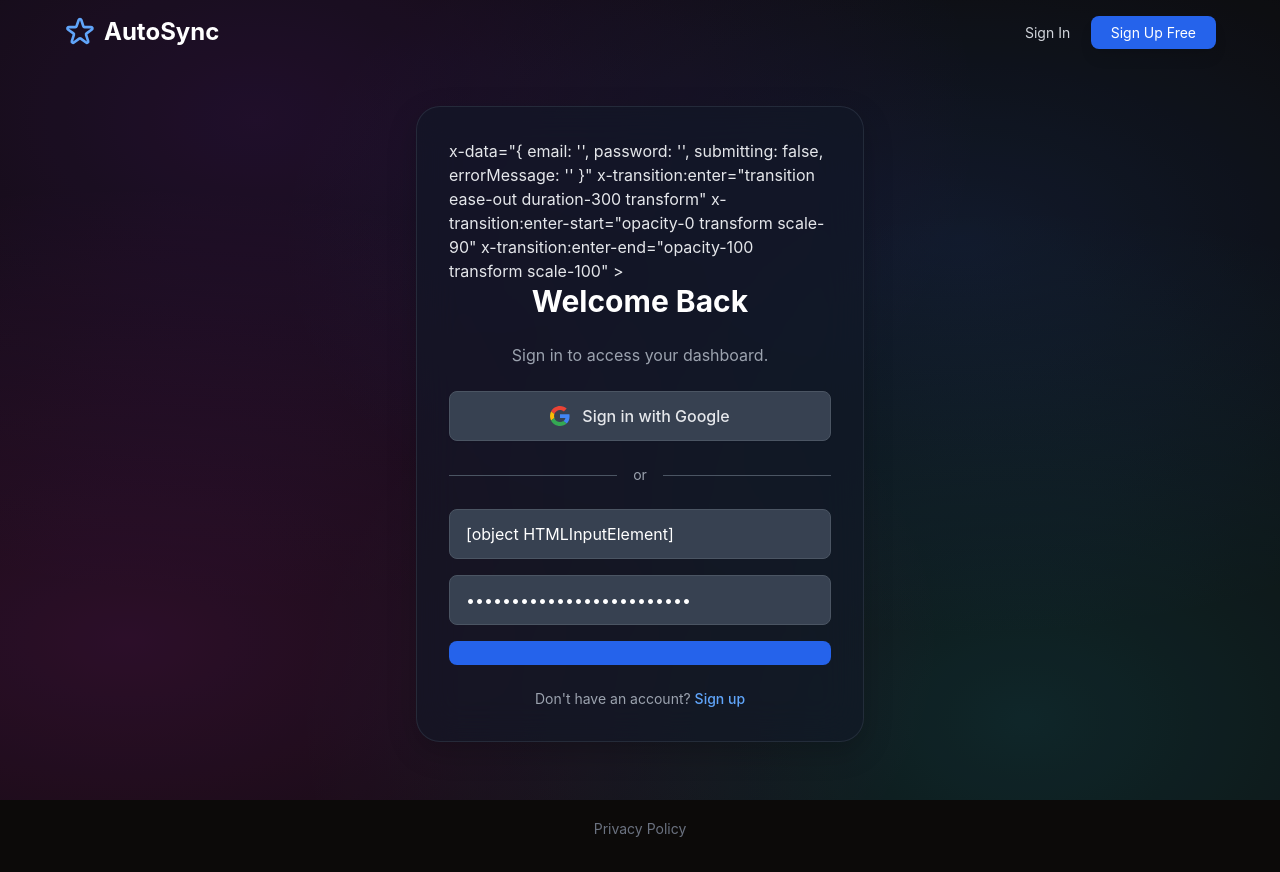
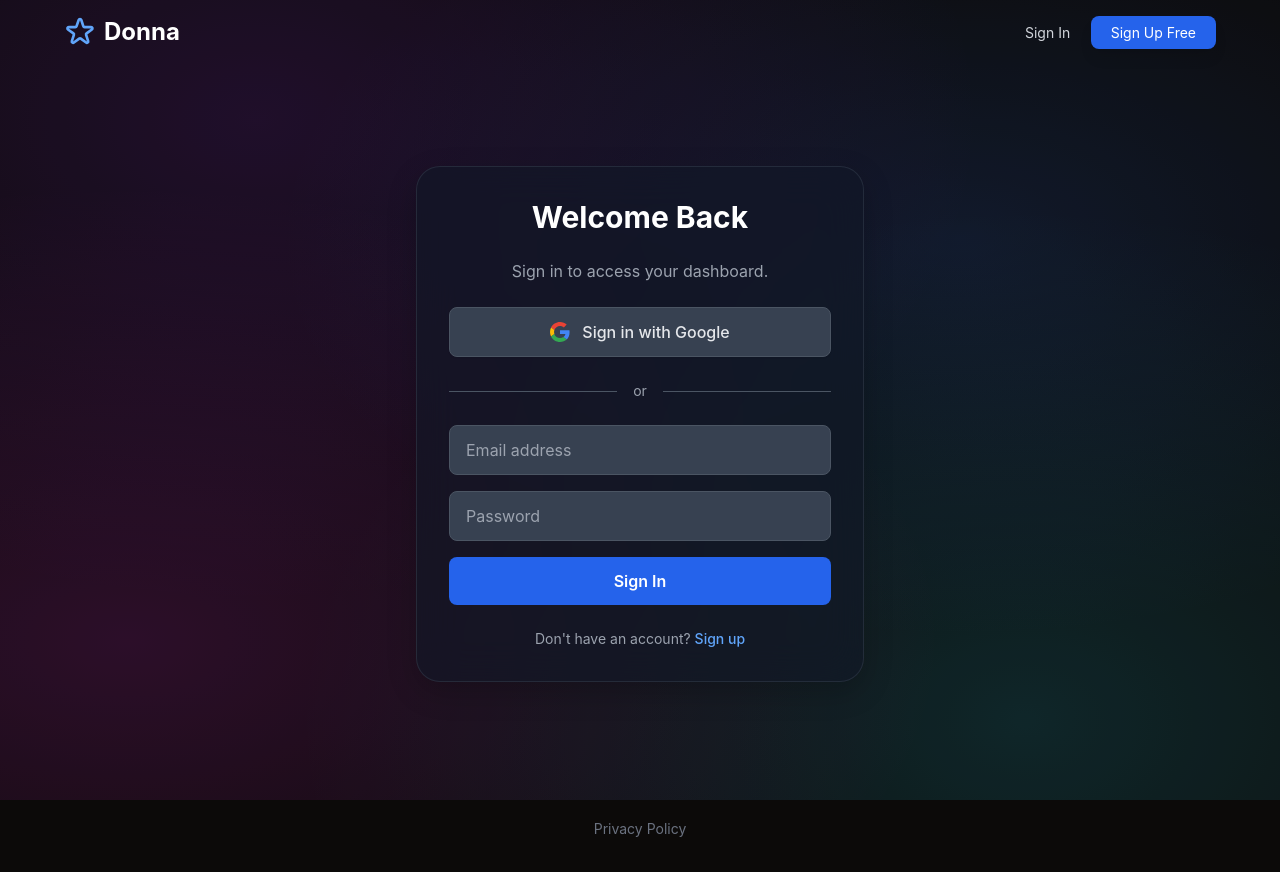
Before and after one commit to BETTlM/Secretary, a Flask app: page /login in a window 1280 px wide. Run offline with Flask 3, Linux system fonts and the light colour scheme; some libraries are stand-ins or nearby versions; some web fonts are replaced.

Commit message:
Revert "2025-11-05 21:39:41"
This reverts commit e5d1c8060e85a39c17de94d83d2524b0071e2f4b.

```diff
--- a/templates/index.html
+++ b/templates/index.html
@@ -1,5 +1,5 @@
 {% extends "layout.html" %}
-{% block title %}AutoSync AI - Your Personal WhatsApp Assistant{% endblock %}
+{% block title %}Donna AI - Your Personal WhatsApp Secretary{% endblock %}
 
 {% block content %}
 <div class="text-center"
@@ -8,7 +8,6 @@
      x-transition:enter-start="opacity-0 translate-y-10"
      x-transition:enter-end="opacity-100 translate-y-0">
 
-    <!-- Hero Section -->
     <h1 class="text-5xl md:text-7xl font-extrabold text-white leading-tight">
         Never Miss a Deadline
         <br>
@@ -31,7 +30,6 @@
         </a>
     </div>
 
-    <!-- Feature Bento Box -->
     <div class="mt-24 max-w-5xl mx-auto grid grid-cols-1 md:grid-cols-3 gap-6">
 
         <div class="glass-card p-6 md:col-span-1 transform transition-all duration-300 hover:scale-105 hover:border-blue-400">
--- a/templates/layout.html
+++ b/templates/layout.html
@@ -4,32 +4,19 @@
     <meta charset="UTF-8">
     <meta name="viewport" content="width=device-width, initial-scale=1.0">
 
-    <!-- Page Title -->
-    <title>{% block title %}AutoSync AI{% endblock %}</title>
+    <title>{% block title %}Donna AI{% endblock %}</title>
 
-    <!-- Fonts & Scripts -->
     <link rel="preconnect" href="https://rsms.me/">
     <link rel="stylesheet" href="https://rsms.me/inter/inter.css">
     <script src="https://cdn.tailwindcss.com"></script>
     <script defer src="https://cdn.jsdelivr.net/npm/alpinejs@3.x.x/dist/cdn.min.js"></script>
 
-    <!--
-    NEW: FIREBASE SDKs
-    We load these in the <head> so they are ready for the login forms.
-    -->
-    <script src="https://www.gstatic.com/firebasejs/8.10.1/firebase-app.js"></script>
-    <script src="https://www.gstatic.com/firebasejs/8.10.1/firebase-auth.js"></script>
-    <!-- Our custom Firebase functions -->
-    <script src="{{ url_for('static', filename='firebase-init.js') }}"></script>
-
     <style>
-        /* Base Font */
         body {
             font-family: 'Inter', sans-serif;
             overflow-x: hidden;
         }
 
-        /* The new Mesh Gradient Background (CSS Only) */
         body::before {
             content: '';
             position: fixed;
@@ -39,7 +26,7 @@
             height: 100vh;
             z-index: -1;
             opacity: 0.8;
-            background-color: #0c0a09; /* stone-950 */
+            background-color: #0c0a09;
             background-image:
                 radial-gradient(at 20% 15%, hsla(272, 76%, 53%, 0.2) 0px, transparent 50%),
                 radial-gradient(at 75% 30%, hsla(220, 80%, 55%, 0.2) 0px, transparent 50%),
@@ -54,37 +41,30 @@
             100% { background-position: 0% 50%; }
         }
 
-        /* The "Glassmorphism" Card Style */
         .glass-card {
-            background-color: rgba(17, 24, 39, 0.6); /* gray-900 with 60% opacity */
+            background-color: rgba(17, 24, 39, 0.6);
             backdrop-filter: blur(20px);
             -webkit-backdrop-filter: blur(20px);
-            border: 1px solid rgba(55, 65, 81, 0.5); /* gray-700 with 50% opacity */
-            border-radius: 1.5rem; /* rounded-3xl */
+            border: 1px solid rgba(55, 65, 81, 0.5);
+            border-radius: 1.5rem;
             box-shadow: 0 10px 30px rgba(0, 0, 0, 0.2);
         }
-
-        /* Hides Alpine.js elements until they are ready */
-        [x-cloak] { display: none !important; }
     </style>
 </head>
+
 <body class="bg-stone-950 text-gray-200 antialiased">
 
-    <!-- Navigation Bar -->
     <nav class="fixed top-0 left-0 right-0 z-50 p-4">
         <div class="max-w-6xl mx-auto flex justify-between items-center">
             <a href="/" class="text-2xl font-bold text-white flex items-center group">
                 <svg class="w-8 h-8 mr-2 text-blue-400 group-hover:rotate-12 transition-transform duration-300" fill="none" stroke="currentColor" viewBox="0 0 24 24" xmlns="http://www.w3.org/2000/svg"><path stroke-linecap="round" stroke-linejoin="round" stroke-width="2" d="M11.049 2.927c.3-.921 1.603-.921 1.902 0l1.519 4.674a1 1 0 00.95.69h4.915c.969 0 1.371 1.24.588 1.81l-3.976 2.888a1 1 0 00-.363 1.118l1.518 4.674c.3.922-.755 1.688-1.538 1.118l-3.976-2.888a1 1 0 00-1.176 0l-3.976 2.888c-.783.57-1.838-.196-1.538-1.118l1.518-4.674a1 1 0 00-.363-1.118L2.98 10.099c-.783-.57-.38-1.81.588-1.81h4.914a1 1 0 00.95-.69L11.049 2.927z"></path></svg>
-                <span class="group-hover:text-blue-300 transition-colors">AutoSync</span>
+                <span class="group-hover:text-blue-300 transition-colors">Donna</span>
             </a>
             <div>
-                <!--
-                NEW: This nav is now dynamic. It checks the *server* session.
-                The signOut() function is from firebase-init.js
-                -->
-                {% if session.get('user_id') %}
+
+                {% if session.get('user') %}
                     <a href="/dashboard" class="py-2 px-4 text-sm text-gray-300 hover:text-white transition">Dashboard</a>
-                    <button onclick="signOut()" class="py-2 px-5 text-sm bg-blue-600 text-white rounded-lg hover:bg-blue-700 transition transform hover:scale-105 shadow-lg">Logout</button>
+                    <a href="/logout" class="py-2 px-5 text-sm bg-blue-600 text-white rounded-lg hover:bg-blue-700 transition transform hover:scale-105 shadow-lg">Logout</a>
                 {% else %}
                     <a href="/login" class="py-2 px-4 text-sm text-gray-300 hover:text-white transition">Sign In</a>
                     <a href="/register" class="py-2 px-5 text-sm bg-blue-600 text-white rounded-lg hover:bg-blue-700 transition transform hover:scale-105 shadow-lg">Sign Up Free</a>
@@ -93,12 +73,9 @@
         </div>
     </nav>
 
-    <!-- Main content block -->
     <main class="w-full min-h-screen flex items-center justify-center pt-24 pb-12 px-4">
         {% block content %}{% endblock %}
     </main>
-
-    <!-- Footer -->
     <footer class="w-full text-center p-4 pb-8">
         <a href="/privacy" class="text-sm text-gray-500 hover:text-gray-300 transition">
             Privacy Policy
--- a/templates/login.html
+++ b/templates/login.html
@@ -1,14 +1,10 @@
 {% extends "layout.html" %}
-{% block title %}Sign In - AutoSync{% endblock %}
+{% block title %}Sign In - Donna{% endblock %}
 
 {% block content %}
 <div
     class="w-full max-w-md p-8 space-y-6 glass-card"
-    <!--
-      NEW: x-data holds the form state.
-      The errorMessage pulls any server-side flash messages.
-    -->
-    x-data="{ email: '', password: '', submitting: false, errorMessage: '{{ get_flashed_messages(category_filter=['error']) | first or '' }}' }"
+    x-data="{}"
     x-transition:enter="transition ease-out duration-300 transform"
     x-transition:enter-start="opacity-0 transform scale-90"
     x-transition:enter-end="opacity-100 transform scale-100"
@@ -16,19 +12,23 @@
     <h1 class="text-3xl font-bold text-center text-white">Welcome Back</h1>
     <p class="text-center text-gray-400">Sign in to access your dashboard.</p>
 
-    <!-- Error Message -->
-    <div x-show="errorMessage" x-cloak
-         class="p-4 text-sm text-red-200 bg-red-800/50 rounded-lg border border-red-700"
-         role="alert"
-         x-text="errorMessage">
-    </div>
+    {% with messages = get_flashed_messages(with_categories=true) %}
+      {% if messages %}
+        {% for category, message in messages %}
+          {% if category == 'error' %}
+            <div class="p-4 text-sm text-red-200 bg-red-800/50 rounded-lg border border-red-700" role="alert">
+                {{ message }}
+            </div>
+          {% endif %}
+        {% endfor %}
+      {% endif %}
+    {% endwith %}
 
-    <!-- NEW: Google Sign In is now a button that calls JS -->
-    <button @click="signInWithGoogle()"
+    <a href="/auth/google"
        class="flex items-center justify-center w-full px-4 py-3 font-medium text-gray-200 bg-gray-700 border border-gray-600 rounded-lg shadow-sm hover:bg-gray-600 transition duration-150 transform hover:scale-105">
         <svg class="w-5 h-5 mr-3" viewBox="0 0 48 48"><path fill="#EA4335" d="M24 9.5c3.54 0 6.71 1.22 9.21 3.6l6.85-6.85C35.9 2.38 30.47 0 24 0 14.62 0 6.51 5.38 2.56 13.22l7.98 6.19C12.43 13.72 17.74 9.5 24 9.5z"></path><path fill="#4285F4" d="M46.98 24.55c0-1.57-.15-3.09-.38-4.55H24v9.02h12.94c-.58 2.96-2.26 5.48-4.78 7.18l7.73 6c4.51-4.18 7.09-10.36 7.09-17.65z"></path><path fill="#FBBC05" d="M10.53 28.59c-.48-1.45-.76-2.99-.76-4.59s.27-3.14.76-4.59l-7.98-6.19C.92 16.46 0 20.12 0 24c0 3.88.92 7.54 2.56 10.78l7.97-6.19z"></path><path fill="#34A853" d="M24 48c6.48 0 11.93-2.13 15.89-5.81l-7.73-6c-2.15 1.45-4.92 2.3-8.16 2.3-6.26 0-11.57-4.22-13.47-9.91l-7.98 6.19C6.51 42.62 14.62 48 24 48z"></path><path fill="none" d="M0 0h48v48H0z"></path></svg>
         Sign in with Google
-    </button>
+    </a>
 
     <div class="flex items-center">
         <div class="flex-grow border-t border-gray-600"></div>
@@ -36,27 +36,22 @@
         <div class="flex-grow border-t border-gray-600"></div>
     </div>
 
-    <!--
-      NEW: Login Form now calls signInWithEmail()
-      @submit.prevent stops the page from reloading.
-    -->
-    <form @submit.prevent="submitting = true; errorMessage = ''; signInWithEmail(email, password).catch(e => { errorMessage = e.message; submitting = false; })" class="space-y-4">
+    <form action="/login" method="POST" class="space-y-4">
         <div>
             <label for="email" class="text-sm font-medium text-gray-300 sr-only">Email</label>
-            <input id="email" name="email" type="email" autocomplete="email" required x-model="email"
+            <input id="email" name="email" type="email" autocomplete="email" required
                    class="w-full px-4 py-3 text-white placeholder-gray-400 bg-gray-700 border border-gray-600 rounded-lg focus:outline-none focus:ring-2 focus:ring-blue-500 focus:border-blue-500"
                    placeholder="Email address">
         </div>
         <div>
             <label for="password" class="text-sm font-medium text-gray-300 sr-only">Password</label>
-            <input id="password" name="password" type="password" autocomplete="current-password" required x-model="password"
+            <input id="password" name="password" type="password" autocomplete="current-password" required
                    class="w-full px-4 py-3 text-white placeholder-gray-400 bg-gray-700 border border-gray-600 rounded-lg focus:outline-none focus:ring-2 focus:ring-blue-500 focus:border-blue-500"
                    placeholder="Password">
         </div>
-        <button type="submit" :disabled="submitting"
-                class="w-full px-4 py-3 font-semibold text-white bg-blue-600 rounded-lg hover:bg-blue-700 transition duration-150 transform hover:scale-105 disabled:opacity-50 disabled:cursor-not-allowed">
-            <span x-show="!submitting">Sign In</span>
-            <span x-show="submitting" x-cloak>Signing In...</span>
+        <button type="submit"
+                class="w-full px-4 py-3 font-semibold text-white bg-blue-600 rounded-lg hover:bg-blue-700 focus:outline-none focus:ring-2 focus:ring-blue-500 focus:ring-offset-2 focus:ring-offset-gray-800 transition duration-150 transform hover:scale-105">
+            Sign In
         </button>
     </form>
 
--- a/templates/onboarding.html
+++ b/templates/onboarding.html
@@ -1,5 +1,5 @@
 {% extends "layout.html" %}
-{% block title %}Onboarding - AutoSync{% endblock %}
+{% block title %}Onboarding - Donna{% endblock %}
 
 {% block content %}
 <div
```
Also changed, not shown: templates/dashboard.html (+6 -28 lines), templates/register.html (+11 -25 lines).
